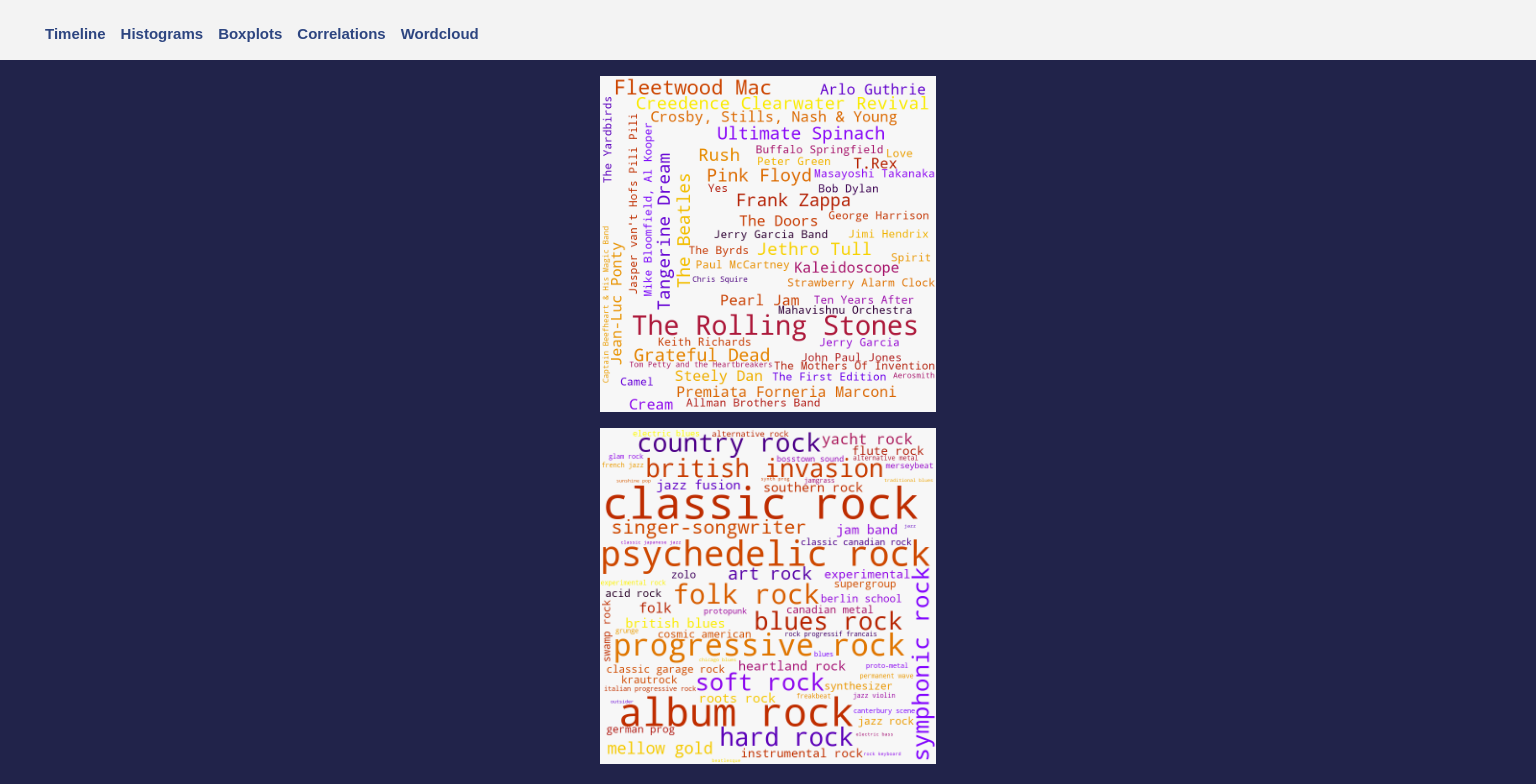
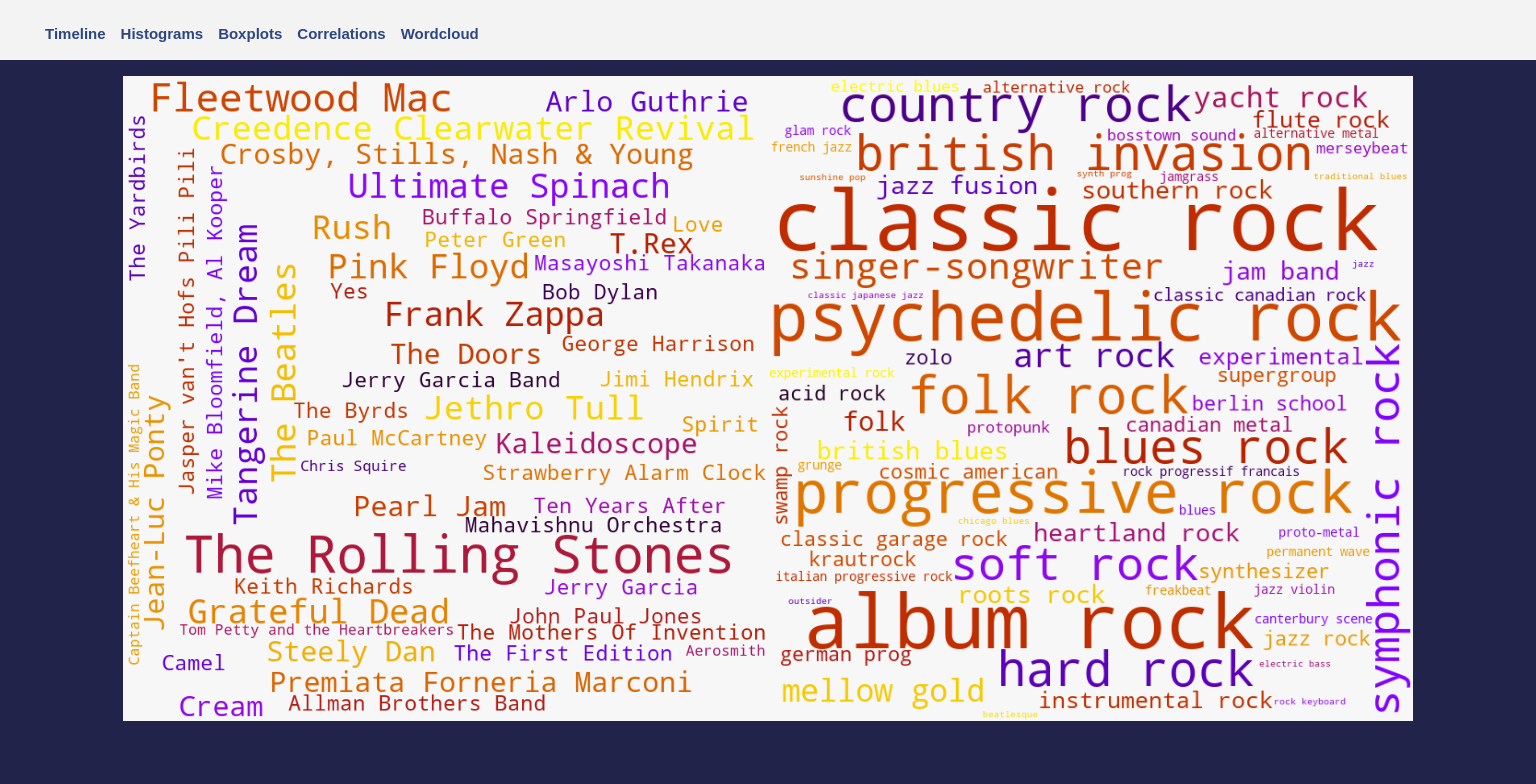
Before and after one commit to JBreitenbr/mySpotify-wrapped-2023-stats, a React (Vite) app: page /mySpotify-wrapped-2023-stats/pics in a window 1536 px wide. Shown: the top 784 px of the page. Built offline with nearby package versions, Linux system fonts and the light colour scheme.

Commit message:
added responsiveness to Pics.jsx

```diff
--- a/src/App.css
+++ b/src/App.css
@@ -99,6 +99,13 @@
   height: 32px;
   font-size: 16px;
   }
+  .wrapper {
+    flex-direction: row;
+  }
+  .wordcloud {
+  height: 42vw;
+  margin-top:2vh;
+}
 }
 
 @media screen and (min-width:768px) and (max-aspect-ratio: 1.2) {
@@ -132,7 +139,13 @@
     margin-top: 3vh;
     height: 36px;
     font-size: 20px;
-}
+}  .wrapper {
+    flex-direction: row;
+  }
+  .wordcloud {
+  height: 42vw;
+  margin-top:2vh;
+  }
 }
 
 @media screen and (min-width:1300px){
@@ -149,4 +162,11 @@
     height: 40px;
     font-size: 24px;
     }
+  .wrapper {
+    flex-direction: row;
+  }
+  .wordcloud {
+  height: 42vw;
+  margin-top:2vh;
+  }
 }
```
